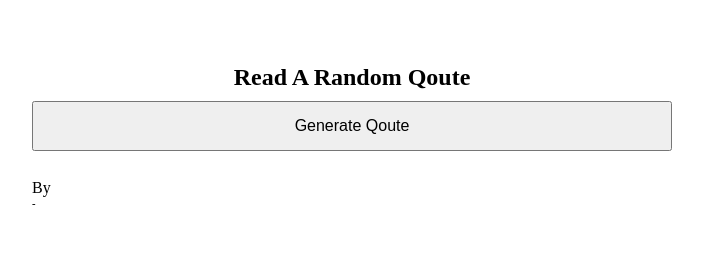
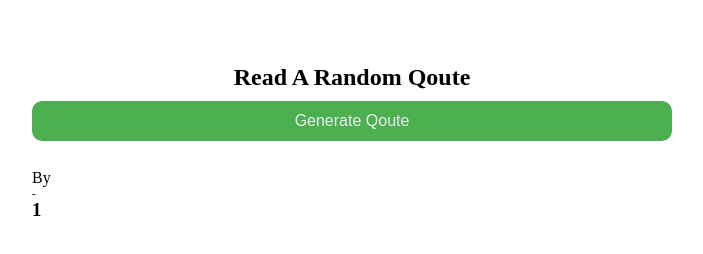
Before and after one commit to kehdcode/Random-Qoute-generator, a plain HTML site: page index.html in a window 1280 px wide. Shown: the whole page, without its empty margins (288-991 px from the left). Drawn offline with Linux system fonts and the light colour scheme.

Commit message:
--- Auto-Git Commit ---

```diff
--- a/index.html
+++ b/index.html
@@ -18,6 +18,9 @@
             <p id="display"> </p>
            <br/>
            By <h6>-<span id="author"></span> </h6>
+           <div class="counts">
+               <h3>1</h3>
+           </div>
 
         </div>
     </div>
--- a/style.css
+++ b/style.css
@@ -19,7 +19,12 @@
 }
 .btn-click{
     width: 100%;
-    height: 50px;
+    height: 40px;
     font-size: 16px;
+    border: none;
+    background-color: #4CAF50;
+    border-radius: 10px;
+    color: rgb(235, 238, 238)
 
 }
+.
```
